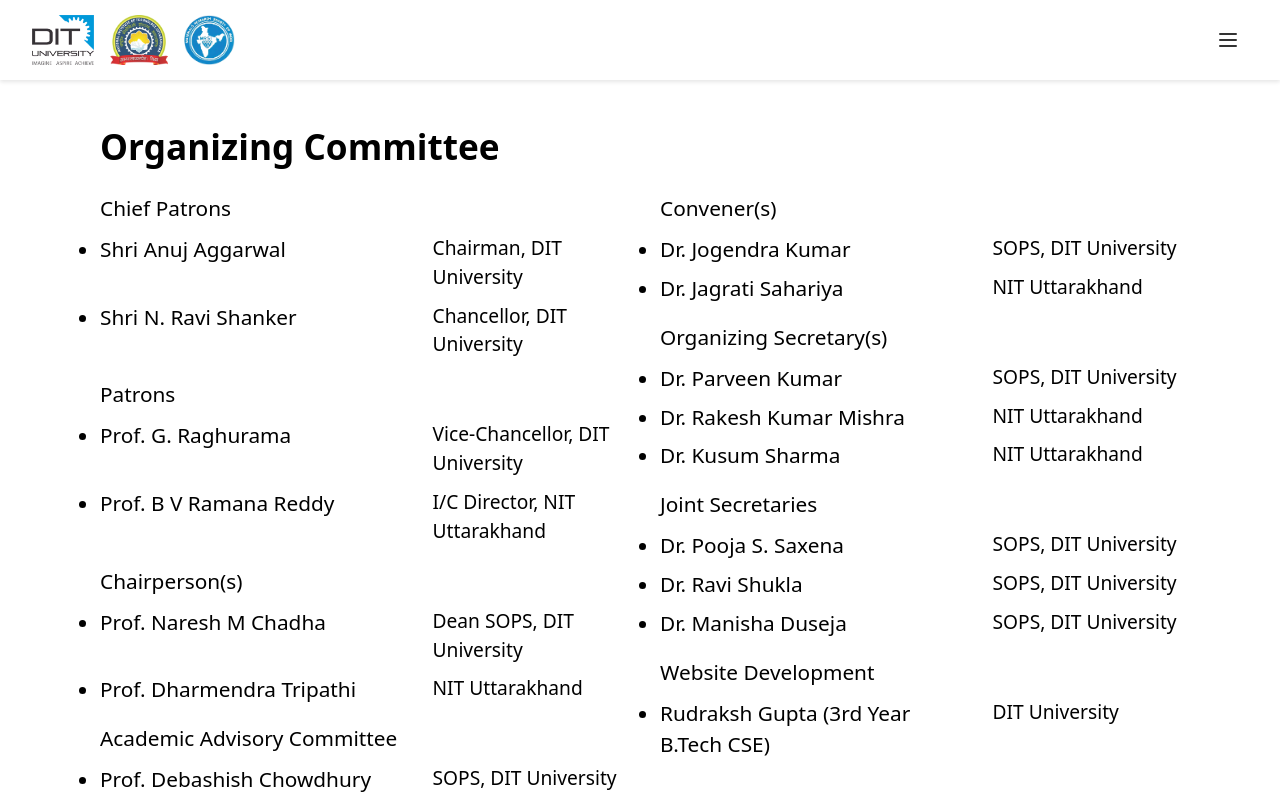
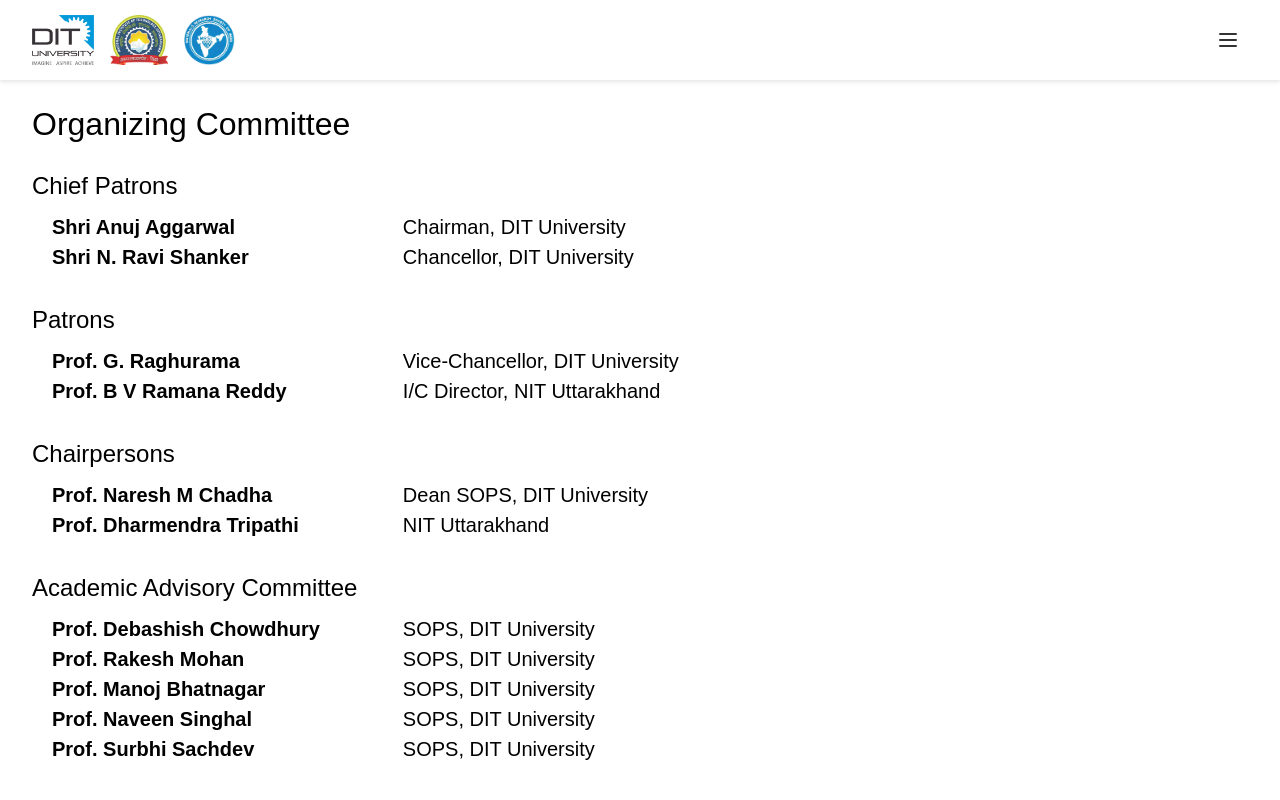
Before and after one commit to TheDarkLord100/ncraps-web, a React (Create React App) app: page /#/team in a window 1280 px wide. Shown: the top 800 px of the page. Built offline with nearby package versions, Linux system fonts and the light colour scheme; the HTML template or start-up script is replaced by a standard one.

Commit message:
Team page changed

```diff
--- a/package.json
+++ b/package.json
@@ -39,6 +39,7 @@
   },
   "devDependencies": {
     "autoprefixer": "^10.4.20",
+    "json-loader": "^0.5.7",
     "postcss": "^8.4.47",
     "tailwindcss": "^3.4.13"
   }
--- a/src/pages/Team/Team.css
+++ b/src/pages/Team/Team.css
@@ -1,78 +1,46 @@
-section {
-  background-color: white;
-  padding: 20px;
-  border-radius: 8px;
-}
-
 .team {
-  padding: 100px 100px;
-}
-
-.main-cnt {
-  display: flex;
-  justify-content: space-between;
-  gap: 40px;
-  align-items: flex-start;
-  /* padding: 0 20px; */
-  /* flex-direction: row; */
-}
-
-.main-cnt .container {
-  width: 50%;
-  /* text-align: left; */
-  box-sizing: border-box;
+  padding-top: 6.25rem;
+  padding-left: 2rem;
+  font-family: Arial, sans-serif;
 }
 
 .team h1 {
-  font-size: 2.2rem;
-  font-weight: 600;
-  margin: 20px 0 10px 0;
+  text-align: left;
+  margin-bottom: 1.25rem;
+  font-size: 2rem;
+}
+
+.team-sections {
+  margin-bottom: 1.875rem;
 }
 
 .team-sections h3 {
-  font-size: 1.3rem;
-  font-weight: 500;
-  padding: 10px 0;
+  font-size: 1.5rem;
+  padding-bottom: 0.5rem;
 }
 
-.team-sections ul {
-  display: flex;
-  flex-direction: column;
+.team-table {
+  width: 100%;
+  border-collapse: collapse;
 }
 
-.team-sections .inner-section {
-  display: flex;
-  flex-direction: row;
-  padding: 0;
-  margin: 0;
-  justify-content: space-between;
+.team-table td {
+  font-size: 1.25rem;
+  padding: 0 1.25rem;
+  vertical-align: top;
 }
 
-.inner-section li {
-  /* margin-left: 40px; */
-  list-style: outside;
-  flex: 1;
-  background-color: #fff;
-  font-size: 1.3rem;
+.team-table .name {
+  font-weight: bold;
+  width: 20%;
+  text-align: left;
 }
 
-.inner-section .dit {
-  list-style: none;
-  padding: 0px 0px 10px 20px;
-  font-size: 1.2rem;
+.team-table .designation {
+  width: 50%;
   text-align: left;
-  flex: 0.6;
 }
 
-@media only screen and (max-width: 760px) {
-  .main-cnt {
-    flex-direction: column;
-
-  }
-  .main-cnt .container {
-    width: 100%;
-  }
-  .team {
-    padding: 70px 40px;
-  }
+.team-table td {
+  border: none;
 }
--- a/src/pages/Team/Team.jsx
+++ b/src/pages/Team/Team.jsx
@@ -4,145 +4,108 @@
 import Footer from '../../components/Footer/Footer';
 import Navbar from '../../components/Navbar/Navbar';
 
+const teamData = {
+  "Chief Patrons": {
+      "Shri Anuj Aggarwal": {
+          "designation": "Chairman, DIT University"
+      },
+      "Shri N. Ravi Shanker": {
+          "designation": "Chancellor, DIT University"
+      }
+  },
+  "Patrons": {
+      "Prof. G. Raghurama": {
+          "designation": "Vice-Chancellor, DIT University"
+      },
+      "Prof. B V Ramana Reddy": {
+          "designation": "I/C Director, NIT Uttarakhand"
+      }
+  },
+  "Chairpersons": {
+      "Prof. Naresh M Chadha": {
+          "designation": "Dean SOPS, DIT University"
+      },
+      "Prof. Dharmendra Tripathi": {
+          "designation": "NIT Uttarakhand"
+      }
+  },
+  "Academic Advisory Committee": {
+      "Prof. Debashish Chowdhury": {
+          "designation": "SOPS, DIT University"
+      },
+      "Prof. Rakesh Mohan": {
+          "designation": "SOPS, DIT University"
+      },
+      "Prof. Manoj Bhatnagar": {
+          "designation": "SOPS, DIT University"
+      },
+      "Prof. Naveen Singhal": {
+          "designation": "SOPS, DIT University"
+      },
+      "Prof. Surbhi Sachdev": {
+          "designation": "SOPS, DIT University"
+      }
+  },
+  "Conveners": {
+      "Dr. Jogendra Kumar": {
+          "designation": "SOPS, DIT University"
+      },
+      "Dr. Jagrati Sahariya": {
+          "designation": "NIT Uttarakhand"
+      }
+  },
+  "Organizing Secretaries": {
+      "Dr. Parveen Kumar": {
+          "designation": "SOPS, DIT University"
+      },
+      "Dr. Rakesh Kumar Mishra": {
+          "designation": "NIT Uttarakhand"
+      },
+      "Dr. Kusum Sharma": {
+          "designation": "NIT Uttarakhand"
+      }
+  },
+  "Joint Secretaries": {
+      "Dr. Pooja S. Saxena": {
+          "designation": "SOPS, DIT University"
+      },
+      "Dr. Ravi Shukla": {
+          "designation": "SOPS, DIT University"
+      },
+      "Dr. Manisha Duseja": {
+          "designation": "SOPS, DIT University"
+      }
+  },
+  "Website Development": {
+      "Rudraksh Gupta": {
+          "designation": "3rd Year B.Tech CSE",
+          "affiliation": "DIT University"
+      }
+  }
+}
+
 function Team() {
   return (
     <>
       <Navbar />
-      {/* <HeroSection /> */}
       <section className="team">
         <h1>Organizing Committee</h1>
         <div className="main-cnt">
-          <div className="container">
-            <div className="team-sections">
-              <h3>Chief Patrons</h3>
-              <ul>
-                <div className="inner-section">
-                  <li>Shri Anuj Aggarwal </li>
-                  <p className="dit">Chairman, DIT University</p>
-                </div>
-                <div className="inner-section">
-                  <li>Shri N. Ravi Shanker</li>
-                  <p className="dit"> Chancellor, DIT University</p>
-                </div>
-              </ul>
+          {Object.entries(teamData).map(([section, members]) => (
+            <div className="team-sections" key={section}>
+              <h3>{section}</h3>
+              <table className="team-table">
+                <tbody>
+                  {Object.entries(members).map(([name, details]) => (
+                    <tr key={name}>
+                      <td className="name">{name}</td>
+                      <td className="designation">{details.designation}</td>
+                    </tr>
+                  ))}
+                </tbody>
+              </table>
             </div>
-
-            <div className="team-sections">
-              <h3>Patrons</h3>
-              <ul>
-                <div className="inner-section">
-                  <li>Prof. G. Raghurama </li>
-                  <p className="dit">Vice-Chancellor, DIT University</p>
-                </div>
-                <div className="inner-section">
-                  <li>Prof. B V Ramana Reddy </li>
-                  <p className="dit">I/C Director, NIT Uttarakhand</p>
-                </div>
-              </ul>
-            </div>
-
-            <div className="team-sections">
-              <h3>Chairperson(s)</h3>
-              <ul>
-                <div className="inner-section">
-                  <li>Prof. Naresh M Chadha </li>
-                  <p className="dit"> Dean SOPS, DIT University</p>
-                </div>
-                <div className="inner-section">
-                  <li>Prof. Dharmendra Tripathi </li>
-                  <p className="dit">NIT Uttarakhand</p>
-                </div>
-              </ul>
-            </div>
-
-            <div className="team-sections">
-              <h3>Academic Advisory Committee</h3>
-              <ul>
-                <div className="inner-section">
-                  <li>Prof. Debashish Chowdhury </li>
-                  <p className="dit">SOPS, DIT University</p>
-                </div>
-                <div className="inner-section">
-                  <li>Prof. Rakesh Mohan</li>
-                  <p className="dit">SOPS, DIT University</p>
-                </div>
-                <div className="inner-section">
-                  <li>Prof. Manoj Bhatnagar </li>
-                  <p className="dit">SOPS, DIT University</p>
-                </div>
-                <div className="inner-section">
-                  <li>Prof. Naveen singhal</li>
-                  <p className="dit">SOPS, DIT University</p>
-                </div>
-                <div className="inner-section">
-                  <li>Prof. Surbhi Sachdev</li>
-                  <p className="dit">SOPS, DIT University</p>
-                </div>
-              </ul>
-            </div>
-          </div>
-
-          <div className="container second">
-            <div className="team-sections">
-              <h3>Convener(s)</h3>
-              <ul>
-                <div className="inner-section">
-                  <li>Dr. Jogendra Kumar</li>
-                  <p className="dit">SOPS, DIT University</p>
-                </div>
-                <div className="inner-section">
-                  <li>Dr. Jagrati Sahariya </li>
-                  <p className="dit">NIT Uttarakhand</p>
-                </div>
-              </ul>
-            </div>
-
-            <div className="team-sections">
-              <h3>Organizing Secretary(s)</h3>
-              <ul>
-                <div className="inner-section">
-                  <li>Dr. Parveen Kumar</li>
-                  <p className="dit">SOPS, DIT University</p>
-                </div>
-                <div className="inner-section">
-                  <li>Dr. Rakesh Kumar Mishra </li>
-                  <p className="dit">NIT Uttarakhand</p>
-                </div>
-                <div className="inner-section">
-                  <li>Dr. Kusum Sharma </li>
-                  <p className="dit">NIT Uttarakhand</p>
-                </div>
-              </ul>
-            </div>
-
-            <div className="team-sections">
-              <h3>Joint Secretaries</h3>
-              <ul>
-                <div className="inner-section">
-                  <li>Dr. Pooja S. Saxena</li>
-                  <p className="dit">SOPS, DIT University</p>
-                </div>
-                <div className="inner-section">
-                  <li>Dr. Ravi Shukla </li>
-                  <p className="dit">SOPS, DIT University</p>
-                </div>
-                <div className="inner-section">
-                  <li>Dr. Manisha Duseja</li>
-                  <p className="dit">SOPS, DIT University</p>
-                </div>
-              </ul>
-            </div>
-
-            <div className="team-sections">
-              <h3>Website Development</h3>
-              <ul>
-                <div className="inner-section">
-                  <li>Rudraksh Gupta (3rd Year B.Tech CSE) </li>
-                  <p className="dit">DIT University</p>
-                </div>
-              </ul>
-            </div>
-          </div>
+          ))}
         </div>
       </section>
       <Footer />
@@ -150,4 +113,5 @@
   );
 }
 
+
 export default Team;
```
Also changed, not shown: 1 other file (tests, documents, lock files or other folders).
